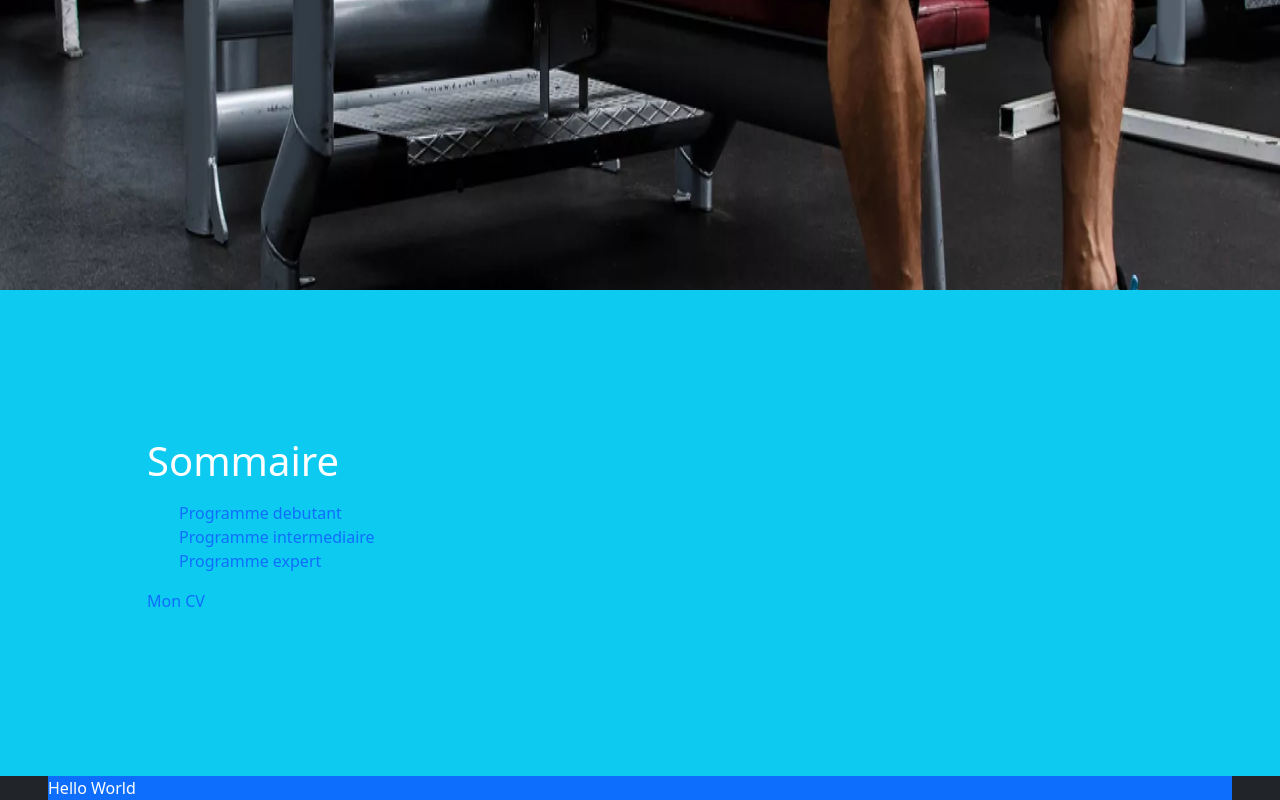
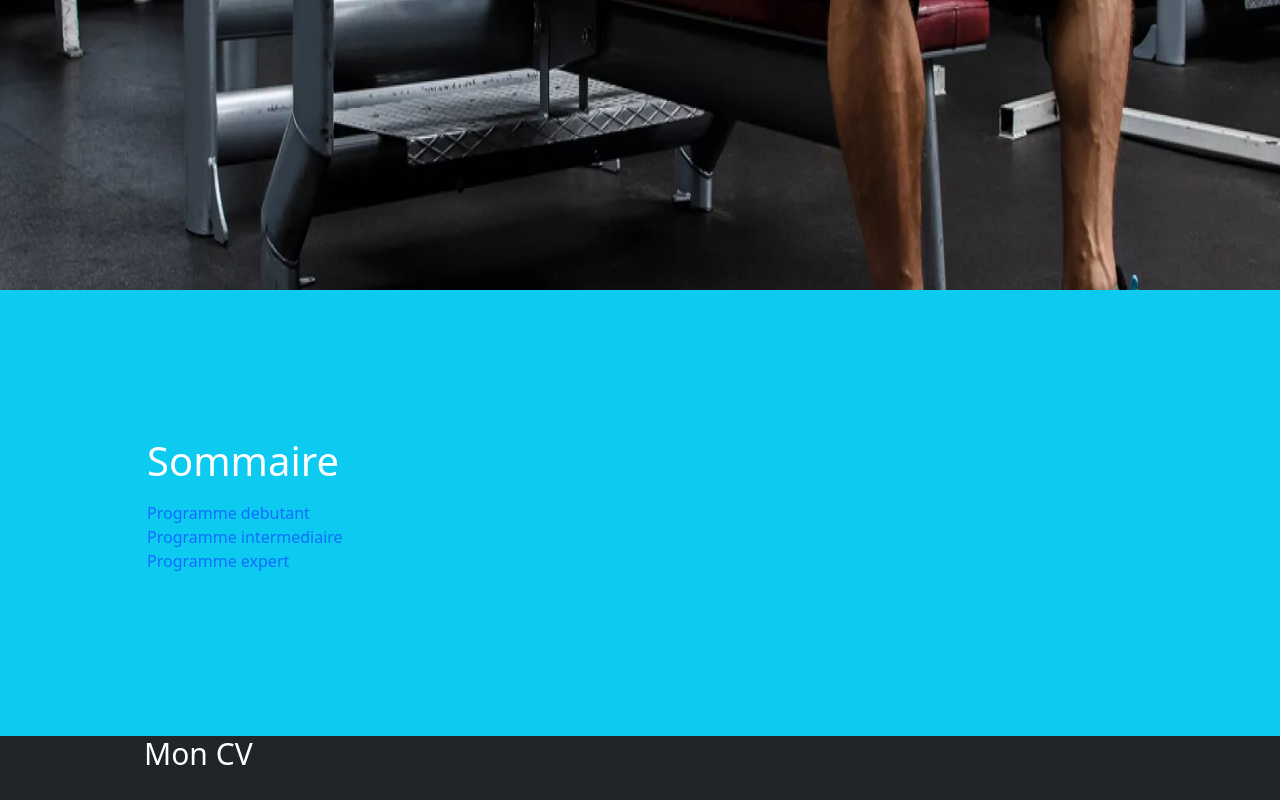
Before and after one commit to matheolag/Sitemuscu, a plain HTML site: page index.html in a window 1280 px wide. Shown: the part 580-1380 px from the top of the page. Drawn offline with nearby package versions, Linux system fonts and the light colour scheme.

Commit message:
4eme commit

```diff
--- a/index.html
+++ b/index.html
@@ -13,31 +13,31 @@
     <script src='main.js'></script>
 </head>
 
-<body class = "bg-dark">
+<body class="bg-dark">
 
-    <div class=img><img src=recuperationactivemusculation.webp width="100%" height="870px">
+    <div><img src=recuperationactivemusculation.webp width="100%" height="870px">
     </div>
 
   <div class = "bg-info ">
 
 
-      <h1 class="text-white">Sommaire</h1>
+      <h1 class="text-white "><span class="fw-light">Sommaire</span></h1>
       <p>
           <ul style="list-style-type: none ;">
-          <li> <a href = "debutant.html" > Programme debutant</a></li>
-          <li> <a href = "intermediaire.html" >Programme intermediaire</a></li>
-          <li> <a href = "expert.html">Programme expert</a></li>
+          <li> <a class="text-decoration-none fw-light" href="debutant.html"> Programme debutant</a></li>
+          <li> <a class="text-decoration-none fw-light" href="intermediaire.html">Programme intermediaire</a></li>
+          <li> <a class="text-decoration-none fw-light" href="expert.html">Programme expert</a></li>
         </p>
       <p>
         </ul>
-<a href="cv.html"> Mon CV </a></p>
+
 
   </div>
 </div>
-
-<div class="bg-primary mx-5 text-white">
-  Hello World
-</div>
+  <div class="mx-5 ">
+    <h2><a class="text-white mx-5 p-4 px-5 text-decoration-none fw-light" href="cv.html"> Mon CV </a></p>
+    </h2>
+  </div>
 
 
 
--- a/main.css
+++ b/main.css
@@ -2,8 +2,14 @@
     padding: 147px;
 
 }
+ ul {
 
-a {
-    text-decoration: none;
-    display: flex;
+     list-style: none;
+     margin-left: 0;
+     padding-left: 0;
+
+ }
+
+ h2 {
+     font-size: 30px;
 }
```
